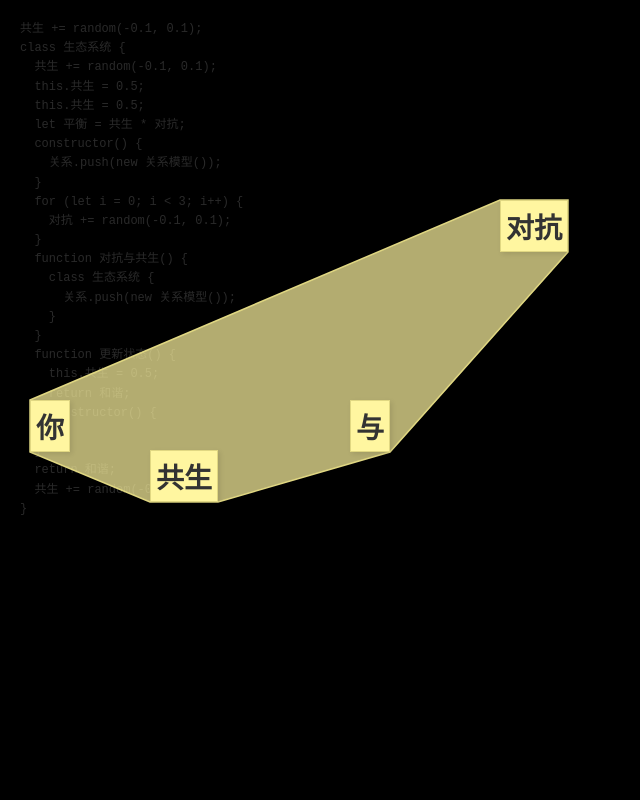
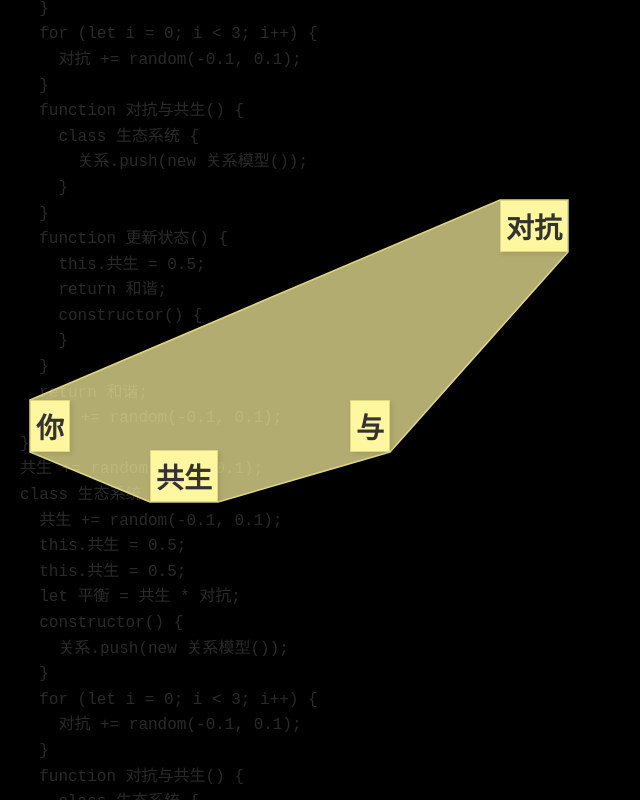
Before and after one commit to onlyjokers/Hive_AI_Opening, a SvelteKit app in the folder hive-ai-utopia/: page / in a window 1280 px wide. Shown: the whole page, without its empty margins (0-640 px from the left). Built offline with nearby package versions, Linux system fonts and the light colour scheme.

Commit message:
添加字体缓慢移动

```diff
--- a/hive-ai-utopia/package.json
+++ b/hive-ai-utopia/package.json
@@ -25,5 +25,8 @@
 		"typescript": "^5.0.0",
 		"vite": "^6.2.6",
 		"vitest": "^3.0.0"
+	},
+	"dependencies": {
+		"gsap": "^3.13.0"
 	}
 }
--- a/hive-ai-utopia/src/routes/+page.svelte
+++ b/hive-ai-utopia/src/routes/+page.svelte
@@ -2,6 +2,7 @@
   import DraggableBox from './DraggableBox.svelte';
   import { onMount } from 'svelte';
   import './styles.css';
+  import { gsap } from 'gsap';
 
   let windowWidth = 0;
   let windowHeight = 0;
@@ -105,6 +106,32 @@
     "  }",
     "  return 和谐;",
     "  共生 += random(-0.1, 0.1);",
+    "}",
+    "共生 += random(-0.1, 0.1);",
+    "class 生态系统 {",
+    "  共生 += random(-0.1, 0.1);",
+    "  this.共生 = 0.5;",
+    "  this.共生 = 0.5;",
+    "  let 平衡 = 共生 * 对抗;",
+    "  constructor() {",
+    "    关系.push(new 关系模型());",
+    "  }",
+    "  for (let i = 0; i < 3; i++) {",
+    "    对抗 += random(-0.1, 0.1);",
+    "  }",
+    "  function 对抗与共生() {",
+    "    class 生态系统 {",
+    "      关系.push(new 关系模型());",
+    "    }",
+    "  }",
+    "  function 更新状态() {",
+    "    this.共生 = 0.5;",
+    "    return 和谐;",
+    "    constructor() {",
+    "    }",
+    "  }",
+    "  return 和谐;",
+    "  共生 += random(-0.1, 0.1);",
     "}"
   ];
 
@@ -112,9 +139,16 @@
   onMount(() => {
     windowWidth = window.innerWidth;
     windowHeight = window.innerHeight;
-    // 将代码背景滚动到底部
+    // 使用 GSAP 逐行向下滚动代码背景
     if (codeDiv) {
-      codeDiv.scrollTop = codeDiv.scrollHeight;
+      // 从顶部开始
+      codeDiv.scrollTop = 0;
+      gsap.to(codeDiv, {
+        scrollTop: codeDiv.scrollHeight,
+        duration: 30,
+        ease: 'none',
+        repeat: -1
+      });
     }
   });
 </script>
--- a/hive-ai-utopia/src/routes/styles.css
+++ b/hive-ai-utopia/src/routes/styles.css
@@ -34,7 +34,7 @@ body {
   pointer-events: none;
   color: #cccccc;
   font-family: monospace;
-  font-size: 12px;
+  font-size: 16px;
   line-height: 1.6;
   padding: 20px;
   overflow-y: auto;
```
Also changed, not shown: 1 other file (tests, documents, lock files or other folders).
